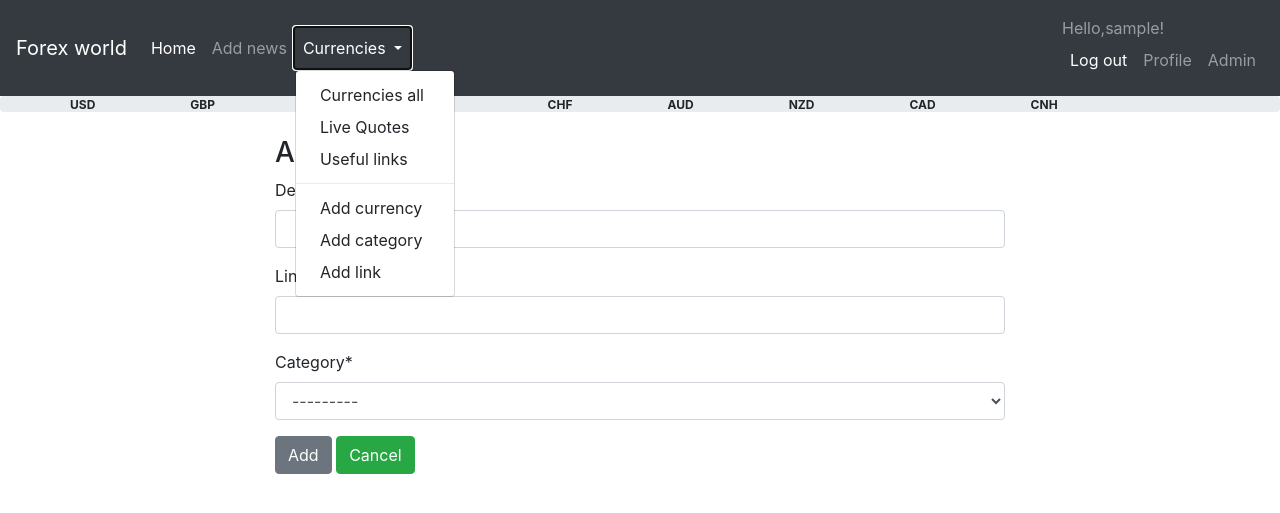
After one commit to KameliyaN/ForexProject, a Django app: page /currencies/add_links/ in a window 1280 px wide, after a click on "Currencies". The commit adds this page. Shown: the top 513 px of the page. Run offline with Django 3.2, Linux system fonts and the light colour scheme; the visitor is signed in with stand-in values (Sample User, id 1); data that the repository does not hold is empty; some libraries are stand-ins or nearby versions.

Commit message:
links and category models added

```diff
--- a/currencies/admin.py
+++ b/currencies/admin.py
@@ -1,6 +1,8 @@
 from django.contrib import admin
 
 # Register your models here.
-from currencies.models import Currency
+from currencies.models import Currency, Category, Links
 
 admin.site.register(Currency)
+admin.site.register(Category)
+admin.site.register(Links)
--- a/currencies/forms.py
+++ b/currencies/forms.py
@@ -1,6 +1,6 @@
 from django import forms
 
-from currencies.models import Currency
+from currencies.models import Currency, Category, Links
 
 
 class CurrencyForm(forms.ModelForm):
@@ -11,3 +11,15 @@ class CurrencyForm(forms.ModelForm):
     class Meta:
         model = Currency
         fields = '__all__'
+
+
+class CategoryForm(forms.ModelForm):
+    class Meta:
+        model = Category
+        fields = '__all__'
+
+
+class LinksForm(forms.ModelForm):
+    class Meta:
+        model = Links
+        fields = '__all__'
--- a/currencies/models.py
+++ b/currencies/models.py
@@ -12,3 +12,19 @@ class Currency(models.Model):
 
     def __str__(self):
         return f'{self.name}'
+
+
+class Category(models.Model):
+    name = models.CharField(max_length=100)
+
+    def __str__(self):
+        return f'{self.name}'
+
+
+class Links(models.Model):
+    description = models.CharField(max_length=200)
+    link = models.URLField()
+    category = models.ForeignKey(Category, on_delete=models.CASCADE)
+
+    def __str__(self):
+        return f'I`m in {self.category.name} category'
--- a/currencies/urls.py
+++ b/currencies/urls.py
@@ -7,6 +7,9 @@ urlpatterns = [
     path('edit_currency/<int:pk>/', views.CurrencyUpdateView.as_view(), name='edit currency'),
     path('all_currency/', views.CurrencyAllView.as_view(), name='all_currency'),
     path('detail_currency/<int:pk>/', views.CurrencyDetailView.as_view(), name='detail currency'),
-    path('delete_currency/<int:pk>/',views.CurrencyDeleteView.as_view(),name='delete currency'),
-    path('live_quotes/',views.currencies_live_quotes,name='live quotes'),
+    path('delete_currency/<int:pk>/', views.CurrencyDeleteView.as_view(), name='delete currency'),
+    path('live_quotes/', views.currencies_live_quotes, name='live quotes'),
+    path('add_category/', views.CategoryCreateView.as_view(), name='add category'),
+    path('add_links/', views.LinkCreateView.as_view(), name='add links'),
+    path('all_links/', views.LinkAllView.as_view(), name='all links'),
 ]
--- a/currencies/views.py
+++ b/currencies/views.py
@@ -7,8 +7,8 @@ from django.shortcuts import render, redirect
 from django.urls import reverse_lazy
 from django.views.generic import CreateView, UpdateView, ListView, DetailView, DeleteView
 
-from currencies.forms import CurrencyForm
-from currencies.models import Currency
+from currencies.forms import CurrencyForm, CategoryForm, LinksForm
+from currencies.models import Currency, Category, Links
 
 
 @login_required
@@ -63,3 +63,34 @@ class CurrencyAllView(LoginRequiredMixin, ListView):
     model = Currency
     context_object_name = 'currencies'
     template_name = 'currencies/currency_all.html'
+
+
+class CategoryCreateView(LoginRequiredMixin, CreateView):
+    model = Category
+    form_class = CategoryForm
+    template_name = 'currencies/category_add.html'
+
+    def form_valid(self, form):
+        category = form.save(commit=False)
+        category.save()
+        return redirect('all links')
+
+
+class LinkCreateView(LoginRequiredMixin, CreateView):
+    model = Links
+    form_class = LinksForm
+    template_name = 'currencies/links_add.html'
+
+    def form_valid(self, form):
+        links = form.save(commit=False)
+        links.save()
+        return redirect('all links')
+
+
+class LinkAllView(LoginRequiredMixin, ListView):
+    model = Category
+    context_object_name = 'categories'
+    template_name = 'currencies/links_all.html'
+
+    def get_queryset(self):
+        return Category.objects.all()
--- a/templates/common_app/base.html
+++ b/templates/common_app/base.html
@@ -35,11 +35,13 @@
                 <div class="dropdown-menu" aria-labelledby="navbarDropdown">
 
                     <a class="dropdown-item" href={% url 'all_currency' %}>Currencies all</a>
-                    <a class="dropdown-item" href="{% url 'live quotes' %}">Live currency quotes</a>
-                    <a class="dropdown-item" href="#">Useful links</a>
+                    <a class="dropdown-item" href="{% url 'live quotes' %}">Live  Quotes</a>
+                    <a class="dropdown-item" href="{% url 'all links' %}">Useful links</a>
                     <div class="dropdown-divider"></div>
                     {% if request.user.is_superuser %}
                         <a class="dropdown-item" href="{% url 'add currency' %}">Add currency</a>
+                        <a class="dropdown-item" href="{% url 'add category' %}">Add category</a>
+                        <a class="dropdown-item" href="{% url 'add links' %}">Add link</a>
                     {% endif %}
 
                 </div>
@@ -59,6 +61,7 @@
                          <li class="navbar-nav mr-auto">
                           <a class="nav-link" href="{% url 'admin:index' %}">Admin</a>
                      </li>
+
                      {% endif %}
                       </ul>
 
--- a/templates/currencies/currency_detail.html
+++ b/templates/currencies/currency_detail.html
@@ -11,7 +11,7 @@
         <h4 class="card-title h4"> Name : {{ currency.name }}</h4>
         <p class="indigo-text my-4 font-weight-bold">Symbol : {{ currency.symbol }}</p>
         <p class="indigo-text my-4 font-weight-bold">Central Bank : {{ currency.central_bank }}</p>
-        <a href="{{ currency.current_interest_rate }}" class="green-text">
+        <a href="{{ currency.current_interest_rate }}" class="green-text" target="_blank">
             <h6 class="h6 pb-1"><i class="fas fa-desktop pr-1"></i>See current interest rate here</h6>
         </a>
 
--- /dev/null
+++ b/templates/currencies/links_add.html
@@ -0,0 +1,13 @@
+{% extends 'common_app/base.html' %}
+{% load crispy_forms_filters %}
+{% block body_block %}
+    <form method="POST" action="">
+        <h3>Add link:</h3>
+        {% csrf_token %}
+        {{ form|crispy }}
+
+
+        <button type="submit" class="btn btn-secondary">Add</button>
+        <a class="btn btn-success" href="javascript:history.back()">Cancel</a>
+    </form>
+{% endblock %}
```
Also changed, not shown: templates/currencies/category_add.html (added, +13 -0 lines), templates/currencies/currency_all.html (+7 -1 lines), templates/currencies/links_all.html (added, +18 -0 lines), accounts/migrations/0001_initial.py, common_app/migrations/0001_initial.py, common_app/migrations/0002_auto_20201122_1934.py (deleted), common_app/migrations/0003_comment_date.py (deleted), currencies/migrations/0001_initial.py, currencies/migrations/0002_auto_20201125_1039.py (deleted), currencies/migrations/0003_auto_20201125_1113.py (deleted).
